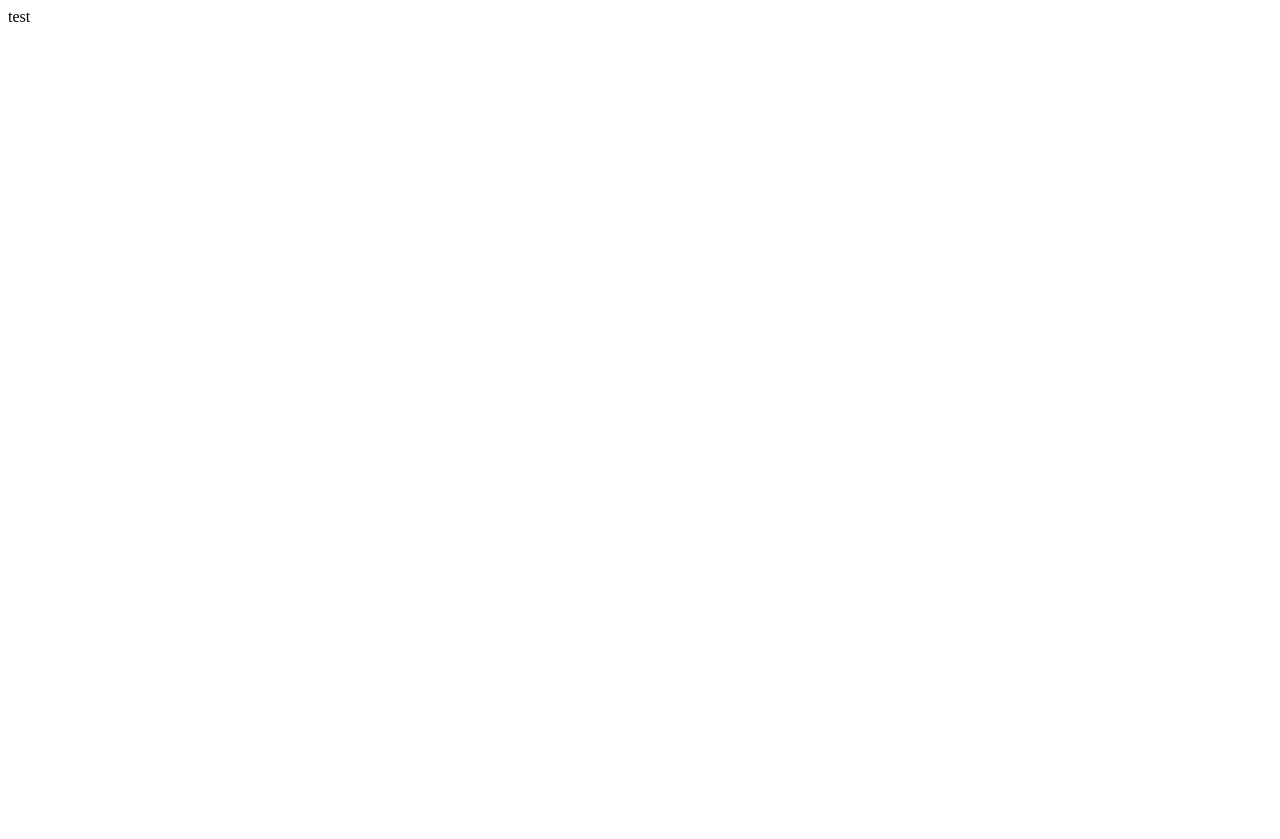
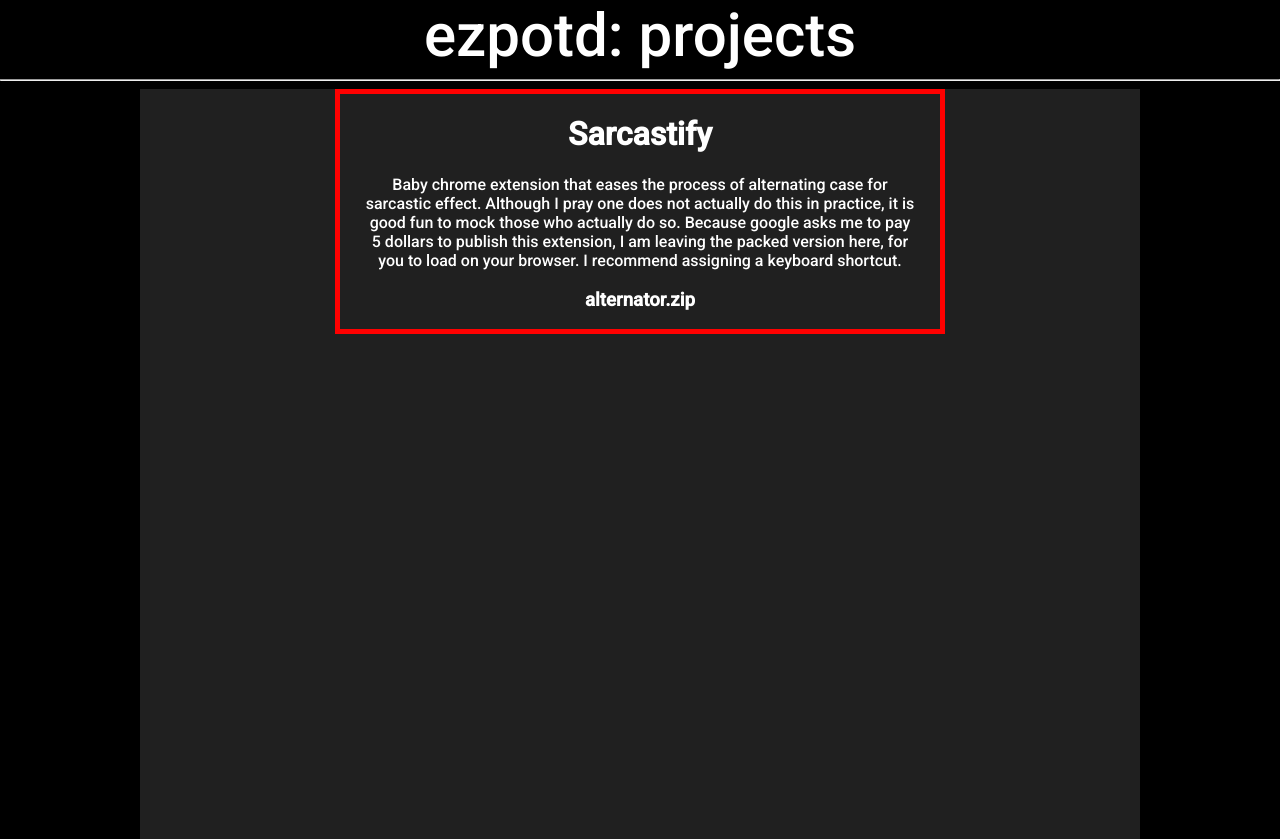
Before and after one commit to ezpotd/ezpotd.github.io, a plain HTML site: page index.html in a window 1280 px wide. Before the commit the page ends 800 px from the top, so only its background shows below. Drawn offline with Linux system fonts and the light colour scheme.

Commit message:
Update index.html

```diff
--- a/index.html
+++ b/index.html
@@ -1,6 +1,50 @@
-<!DOCTYPE html?
+<!DOCTYPE html>
 <html>
+  <style>
+    @import url('https://fonts.googleapis.com/css2?family=Roboto:wght@500&display=swap');
+    body{
+      font-family: 'Roboto', sans-serif;
+      background-color: black;
+      color: white;
+      margin: 0;
+      padding: 0;
+      overflow: hidden;
+    }
+    a{
+      color: white;
+      text-decoration: none;
+    }
+    #title{
+      font-size: 60px;
+    }
+    .project{
+      border-color: red;
+      width: 600px;
+      border-width: 5px;
+      border-style: solid;
+    }
+    .main{
+      width: 1000px;
+      background-color: #202020;
+      min-height: calc(100vh - 50px);
+    }
+    .desc{
+      width: 550px;
+    }
+    </style>
 <body>
-test
-<body>
+
+  <center id = "title"><a href = "">ezpotd: projects</a></center>
+  <hr>
+  <center>
+  <div class = "main">
+    <div class = "project">
+      <h1>Sarcastify</h1>
+      <p class = "desc">Baby chrome extension that eases the process of alternating case for sarcastic effect. Although I pray one does not actually do this in practice, it is good fun to mock those who actually do so. Because google asks me to pay 5 dollars to publish this extension, I am leaving the packed version here, for you to load on your browser. I recommend assigning a keyboard shortcut. </p>
+      <h3><a href = "alternator.zip">alternator.zip</a></h3>
+    </div>
+  </div>
+    <center>
+</body>
+
 </html>
```
